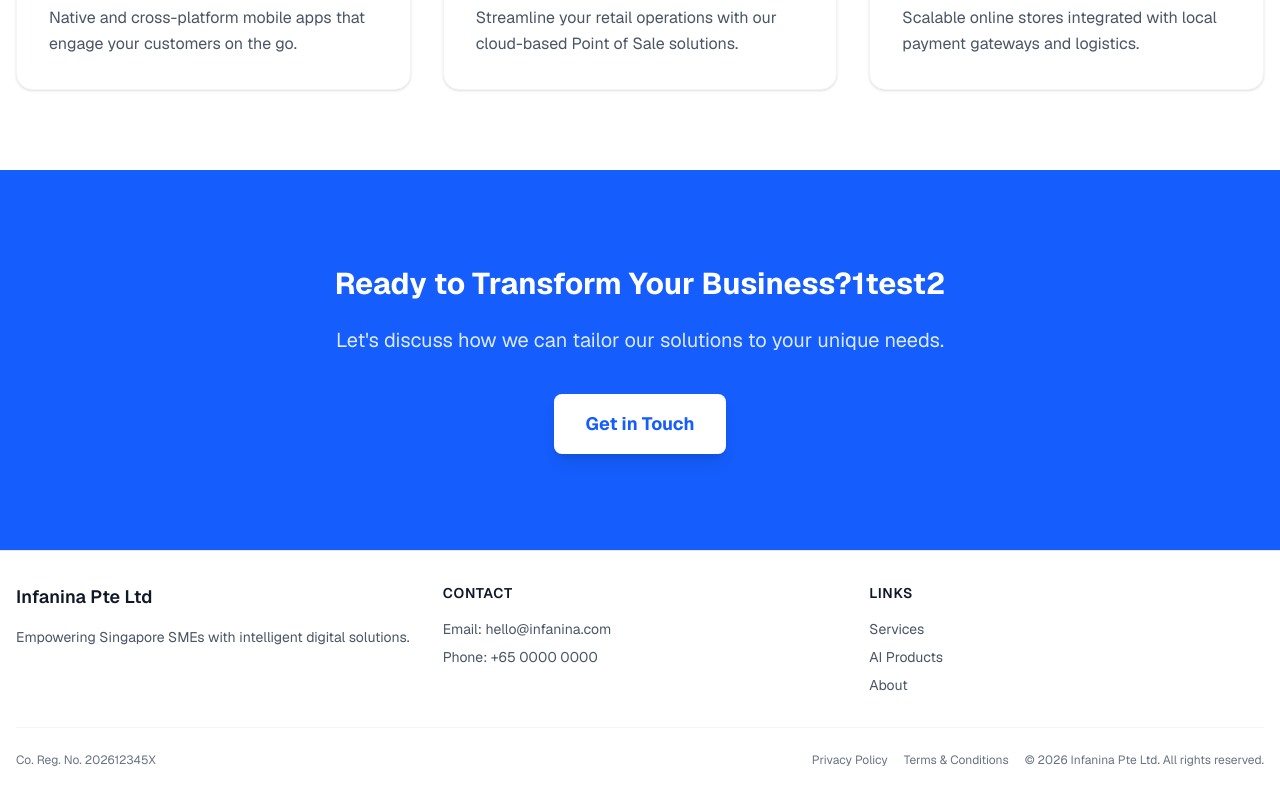
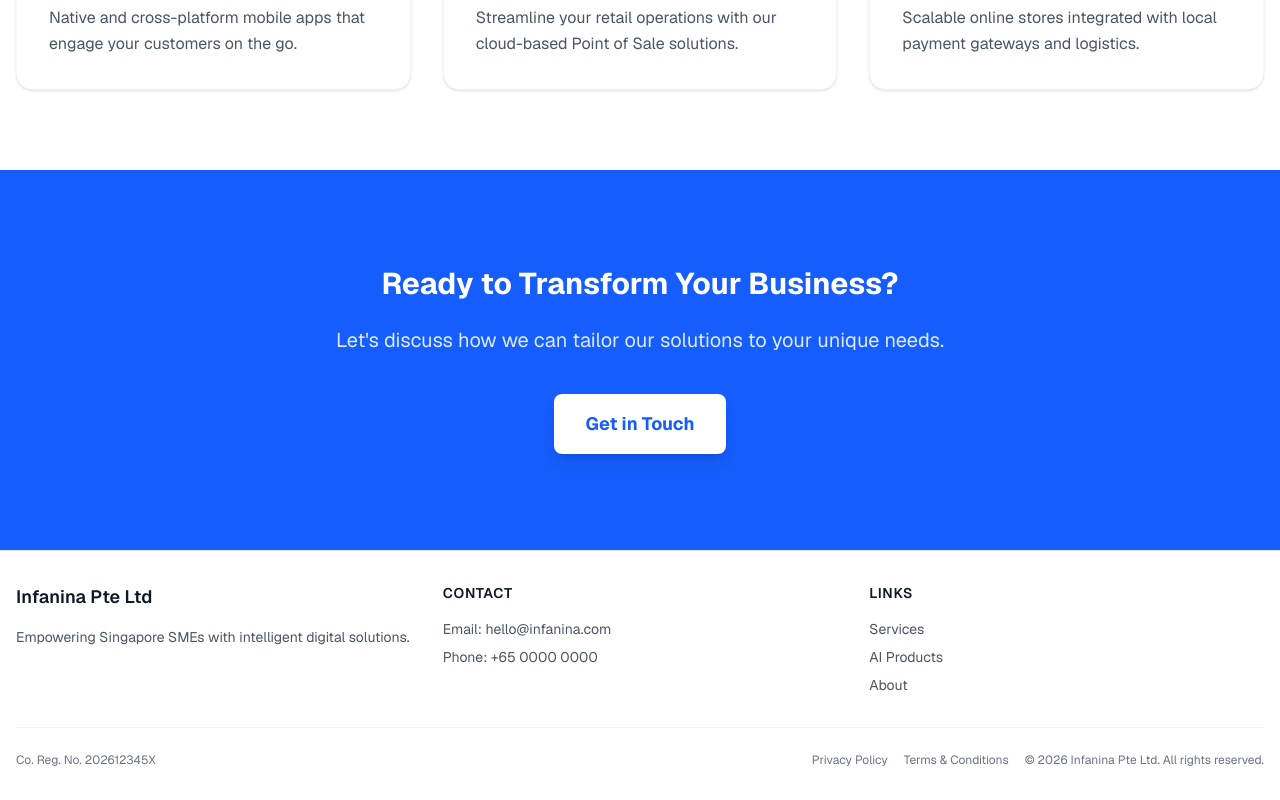
Before and after one commit to syednizamudeen/home-lab-raspberrypi, a Next.js app in the folder web/infanina/: page /en in a window 1280 px wide. Shown: the part 1656-2456 px from the top of the page. Built offline with nearby package versions, Linux system fonts and the light colour scheme.

Commit message:
fix: remove test text from contact section heading

```diff
--- a/web/infanina/app/[locale]/page.tsx
+++ b/web/infanina/app/[locale]/page.tsx
@@ -13,7 +13,7 @@
       <TechGrid />
       <section id="contact" className="py-24 bg-blue-600 text-white text-center">
         <div className="container mx-auto px-4">
-          <h2 className="text-3xl font-bold mb-6">{t('ready_title')}1test2</h2>
+          <h2 className="text-3xl font-bold mb-6">{t('ready_title')}</h2>
           <p className="text-xl text-blue-100 mb-10 max-w-2xl mx-auto">
             {t('ready_subtitle')}
           </p>
```
